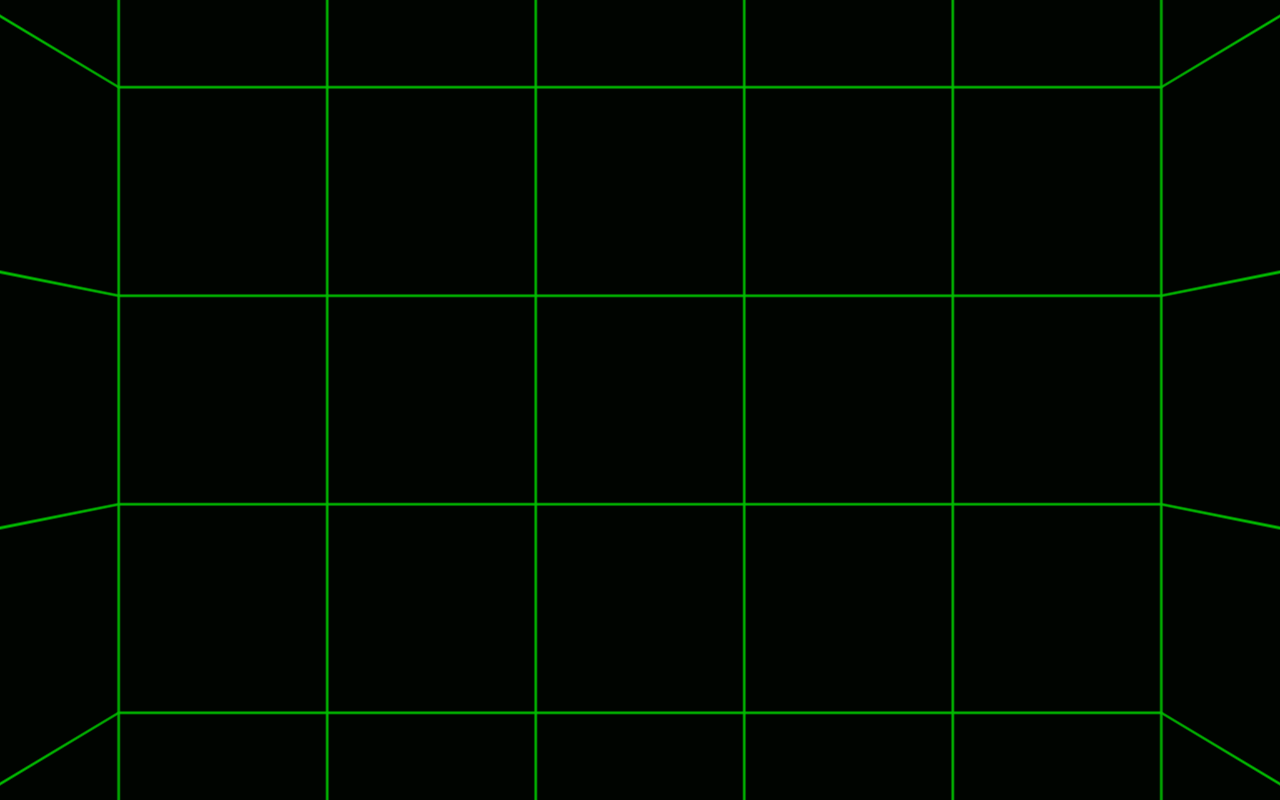
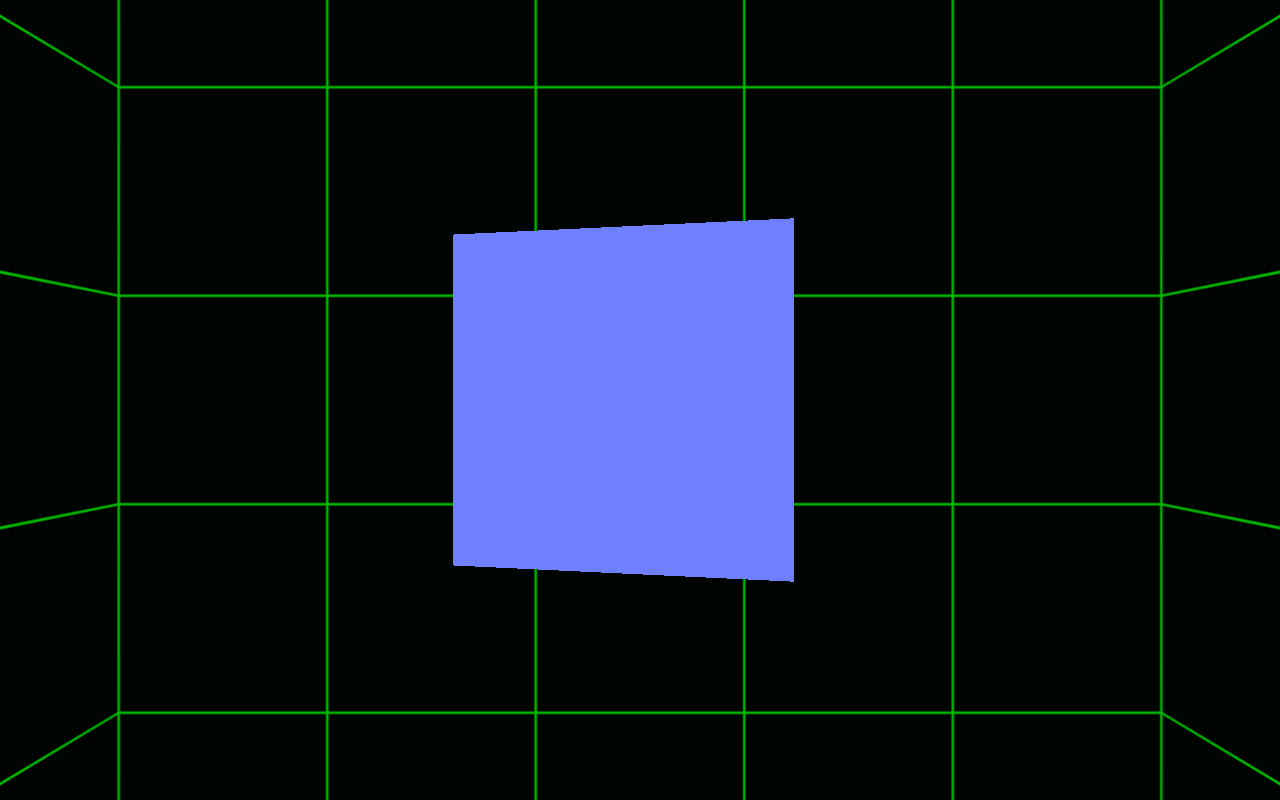
Before and after one commit to ashconnell/three-sixty, a website: page index.html in a window 1280 px wide. Drawn offline with Linux system fonts and the light colour scheme; animation ran at ten frames a second.

Commit message:
add spinning cube and use save in example

```diff
--- a/index.html
+++ b/index.html
@@ -55,7 +55,7 @@
                     scene: scene
                 });
 
-                file.open();
+                file.save();
 
             }, 1000);
 
@@ -93,7 +93,22 @@
                 scene.add(skybox);
             }
 
-            function update () {
+            // add cube
+
+            var geometry = new THREE.BoxGeometry(0.5, 0.5, 0.5);
+            var material = new THREE.MeshNormalMaterial();
+            var cube = new THREE.Mesh(geometry, material);
+            cube.position.z = -1;
+            scene.add(cube);
+
+            var lastRender = 0;
+            function update (timestamp) {
+                var delta = Math.min(timestamp - lastRender, 500);
+                lastRender = timestamp;
+
+                // Apply rotation to cube mesh
+                cube.rotation.y += delta * 0.0006;
+
                 requestAnimationFrame(update);
 
                 controls.update();
```
